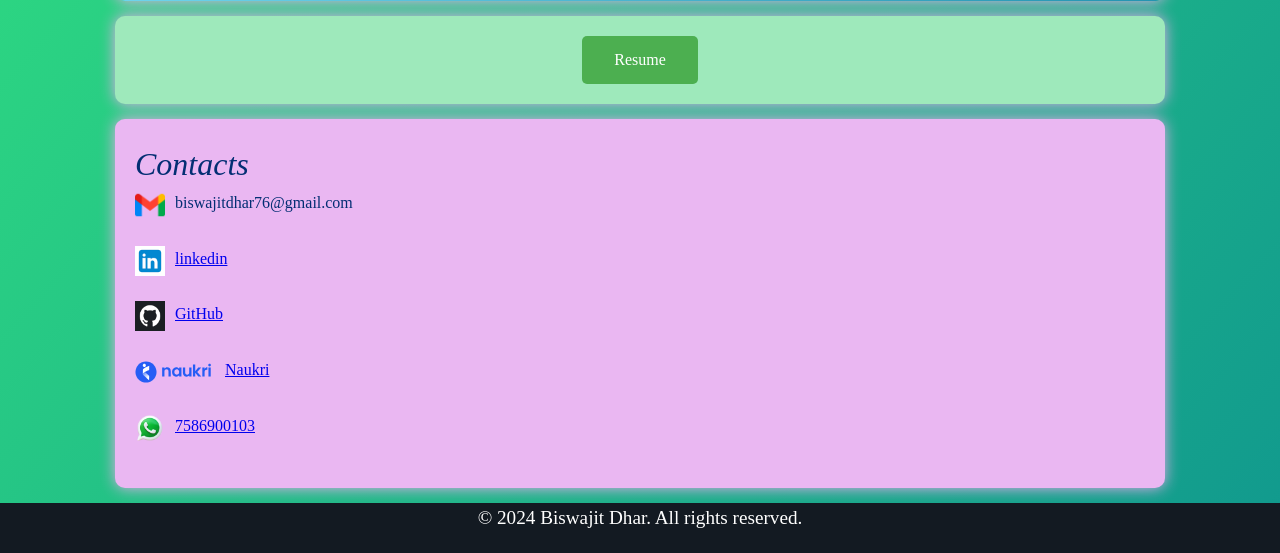
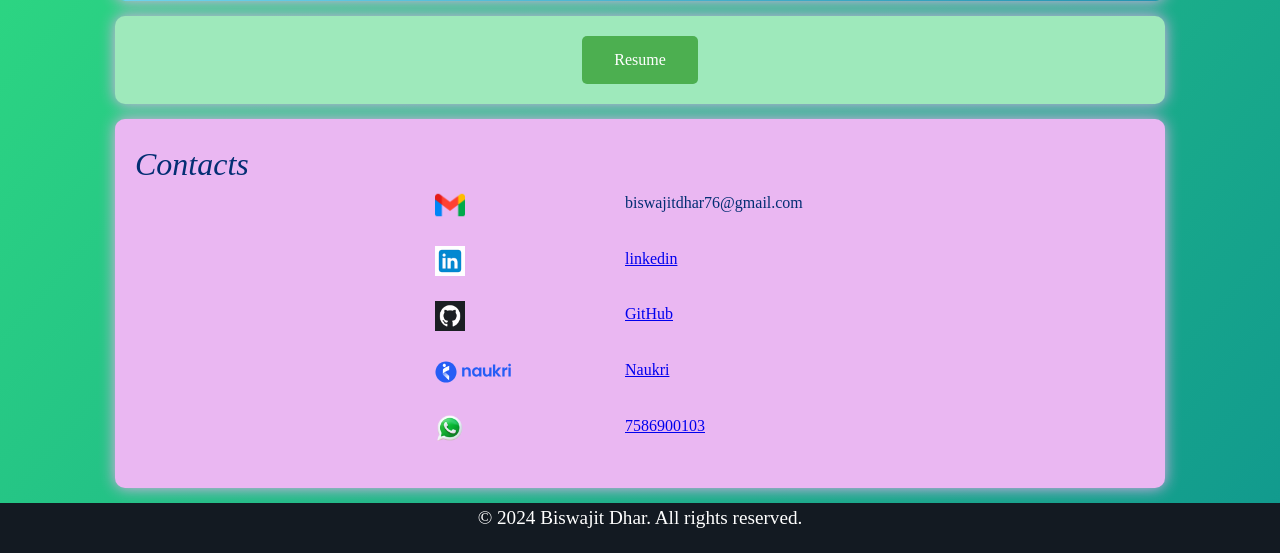
Before and after one commit to biswajitdhar76/Portfolio_Flask, a Flask app: page / in a window 1280 px wide. Shown: the part 893-1446 px from the top of the page. Run offline with Flask 3, Linux system fonts and the light colour scheme.

Commit message:
Update Home_stylesheet.css

```diff
--- a/static/Home_stylesheet.css
+++ b/static/Home_stylesheet.css
@@ -150,24 +150,35 @@ section h2{
     box-shadow: 0 4px 8px rgba(0, 0, 0, 0.3);
 }
 
+
 #gmail{
+  margin-left:300px;
+  margin-right: 150px;
   gap:30px;
 
 }
 
 #linkedin{
+  margin-left:300px;
+  margin-right: 150px;
   gap:30px;
 }
 
 #github{
-  gap:30px;
+  margin-left:300px;
+  margin-right: 150px;
+  gap: 30px;
 }
 
 #naukri{
+  margin-left:300px;
+  margin-right: 100px;
   gap:30px;
 }
 
 #whatsapp{
+  margin-left:300px;
+  margin-right: 150px;
   gap:30px;
 }
 
```
